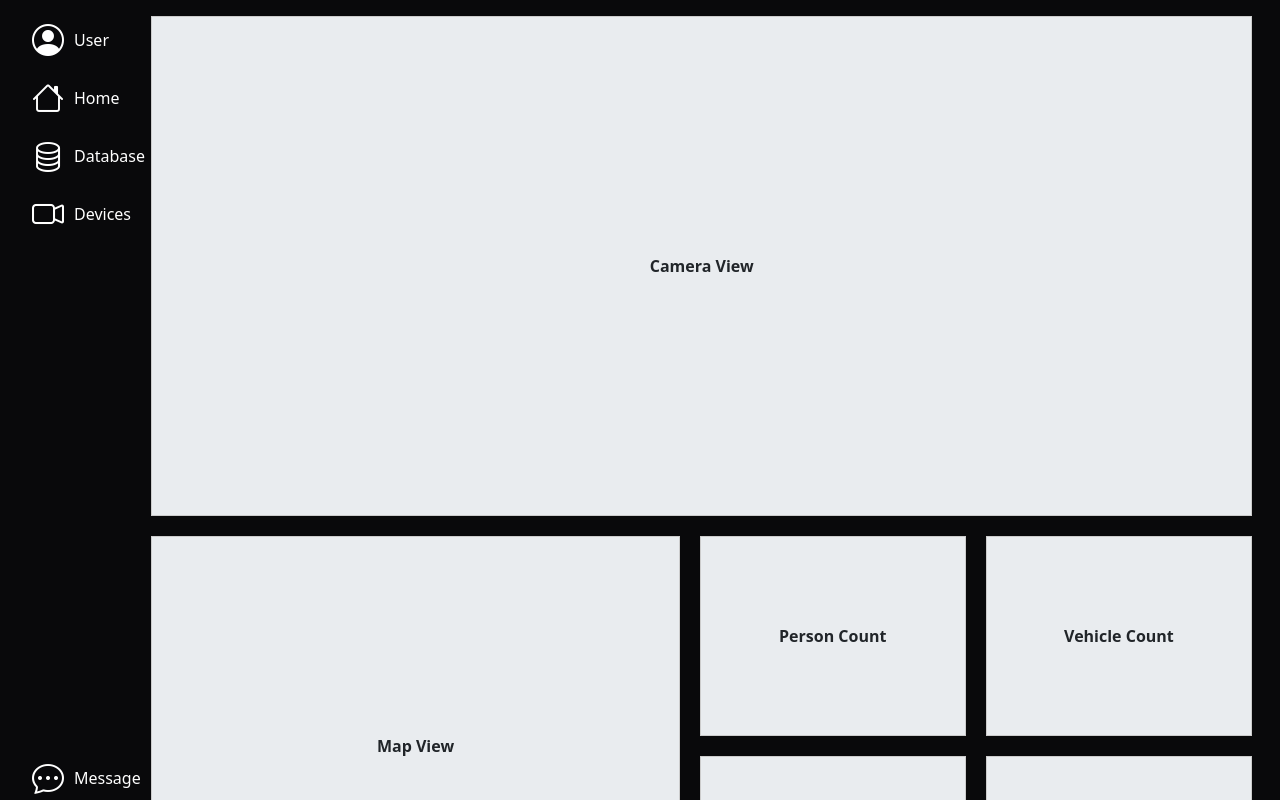
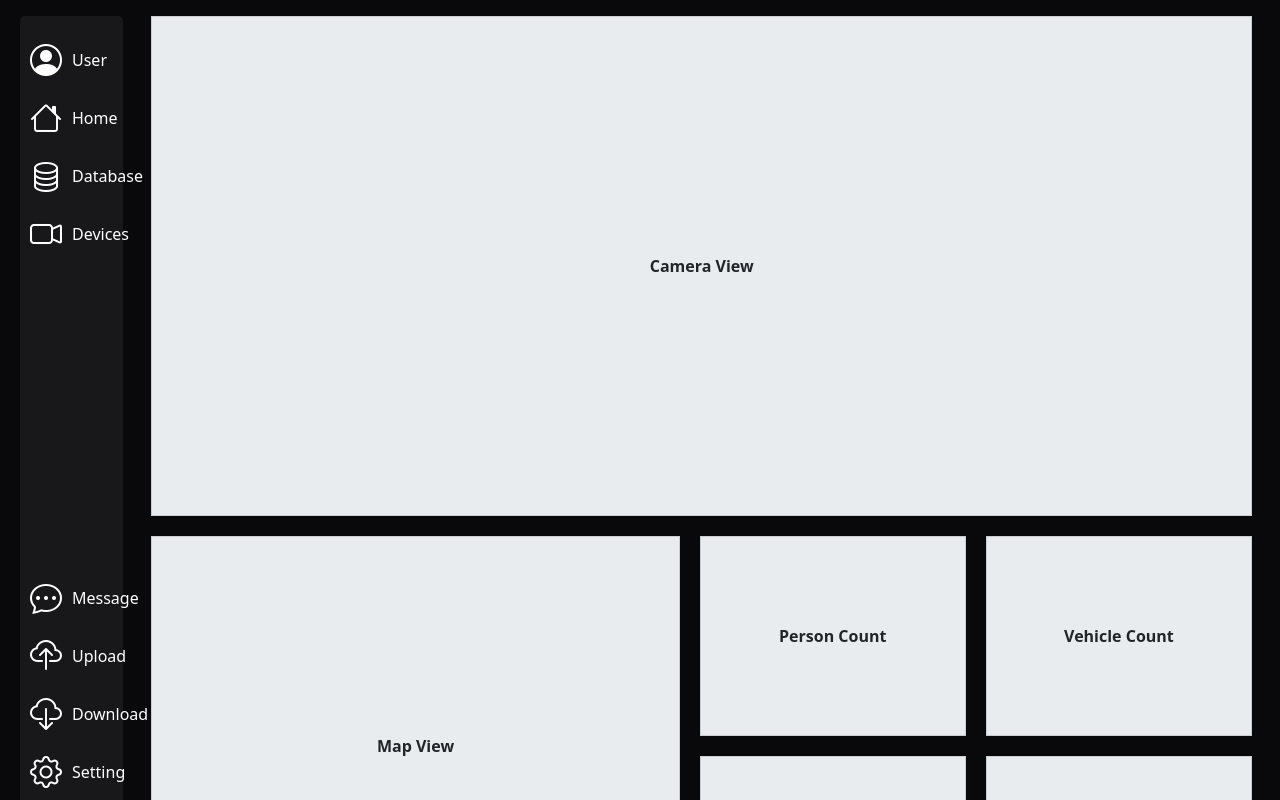
Before and after one commit to VoTanTai-dp/dahua-web-portal, a Vue app in the folder frontend/: page / in a window 1280 px wide. Shown: the top 800 px of the page. Built offline with nearby package versions, Linux system fonts and the light colour scheme.

Commit message:
update css

```diff
--- a/frontend/src/layouts/NavigationBar.vue
+++ b/frontend/src/layouts/NavigationBar.vue
@@ -63,6 +63,14 @@
 </template>
 
 <style scoped>
+.sidebar {
+    background: var(--bg-secondary-color);
+    color: var(--text-light-color);
+    height: 100vh;
+    padding: 20px 10px;
+    border-radius: 5px;
+}
+
 .nav {
     display: flex;
     flex-direction: column;
```
